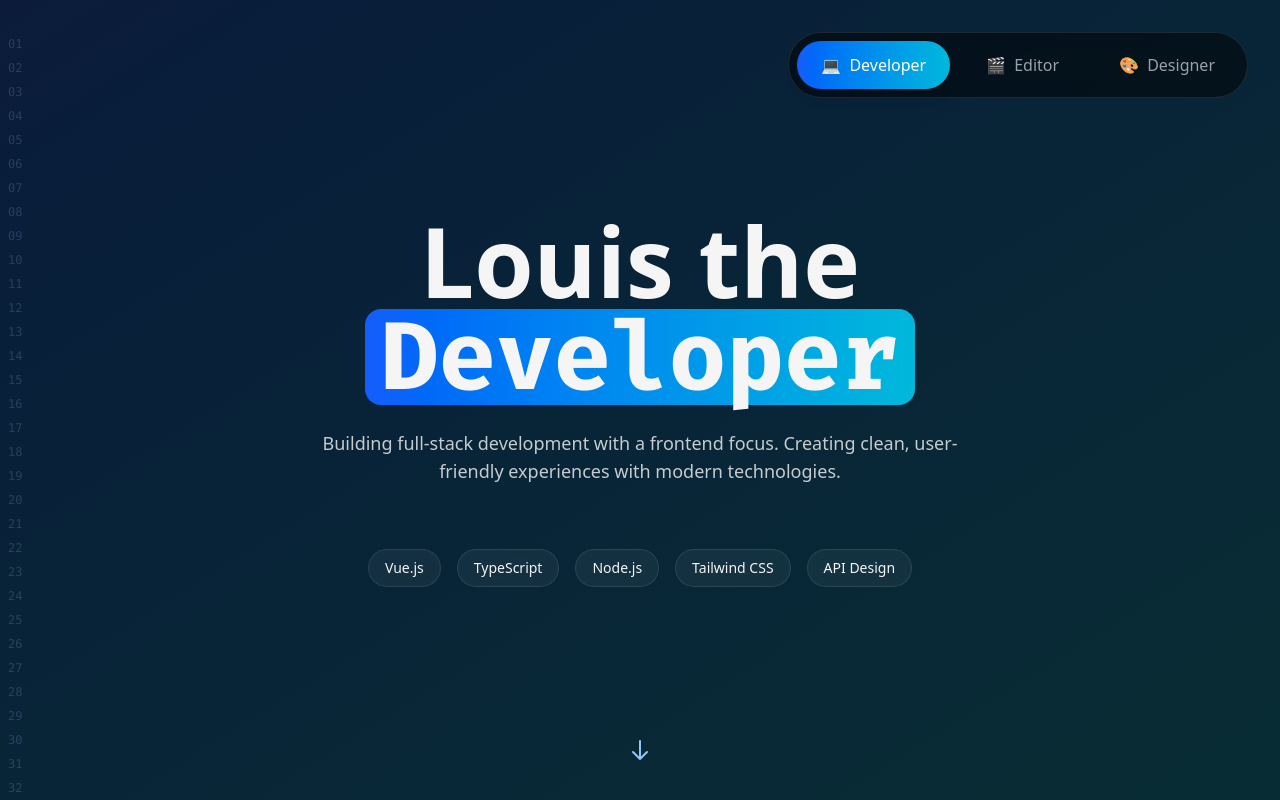
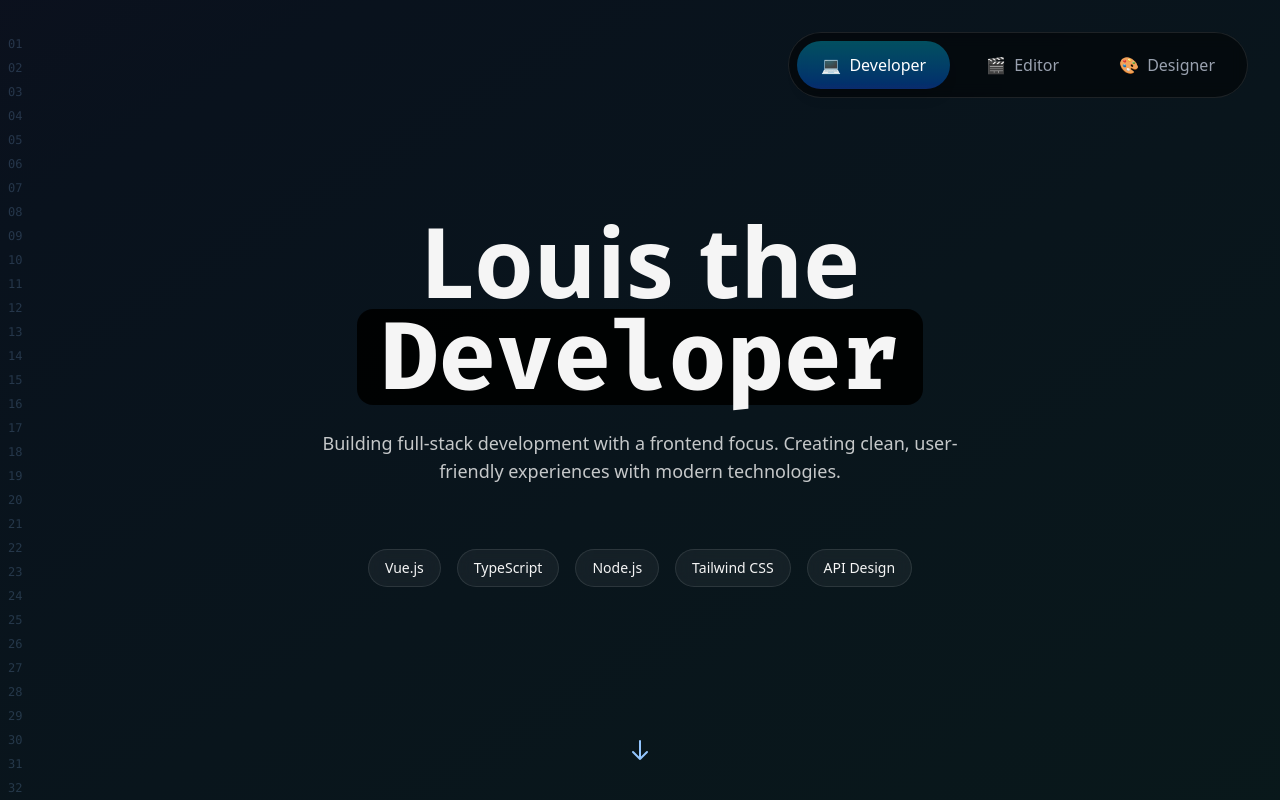
Before and after one commit to LouisLP/persona-portfolio, a Vue app: page /developer in a window 1280 px wide. Shown: the top 800 px of the page. Built offline with nearby package versions, Linux system fonts and the light colour scheme; the HTML template or start-up script is replaced by a standard one.

Commit message:
Adjusted colour subtlety

```diff
--- a/src/components/HeroSection.vue
+++ b/src/components/HeroSection.vue
@@ -12,9 +12,9 @@ const personaStore = usePersonaStore()
     class="relative flex min-h-screen items-center justify-center overflow-hidden transition-colors duration-700"
     :style="{ backgroundColor: personaStore.theme.background }"
   >
-    <!-- Animated background gradient -->
+    <!-- Background gradient -->
     <div
-      class="absolute inset-0 opacity-20" :class="[`bg-gradient-to-br ${personaStore.theme.gradient}`]"
+      class="absolute inset-0 opacity-20" :class="[`bg-linear-to-br ${personaStore.theme.gradient}`]"
     />
 
     <!-- Persona-specific overlays -->
@@ -24,26 +24,26 @@ const personaStore = usePersonaStore()
 
     <!-- Content -->
     <div class="relative z-10 mx-auto max-w-4xl px-6 text-center">
-      <!-- Persona Title with transition -->
+      <!-- Persona Title -->
       <h1
         :key="personaStore.currentPersona"
         class="mb-6 text-6xl font-bold transition-all duration-500 md:text-8xl"
         :style="{ color: personaStore.theme.text }"
       >
         Louis the
-        <div
+        <p
           :class="[
-            `bg-gradient-to-r ${personaStore.theme.gradient}`,
             {
               'font-designer': personaStore.currentPersona === 'designer',
               'font-developer': personaStore.currentPersona === 'developer',
               'font-editor': personaStore.currentPersona === 'editor',
             },
           ]"
-          class="mx-auto w-fit rounded-2xl px-4"
+          class="mx-auto w-fit rounded-2xl px-6 bg-black/90"
+          :style="{ color: personaStore.theme.text }"
         >
           {{ personaStore.personaContent.title }}
-        </div>
+        </p>
       </h1>
 
       <!-- Description -->
--- a/src/components/PersonaSwitcher.vue
+++ b/src/components/PersonaSwitcher.vue
@@ -24,7 +24,7 @@ async function switchPersona(persona: PersonaType) {
         :key="persona.type"
         class="cursor-pointer rounded-full font-medium transition-all duration-100 hover:scale-105 active:scale-95 px-3 py-2 text-sm lg:px-6 lg:py-3 lg:text-base" :class="[
           personaStore.currentPersona === persona.type
-            ? `bg-gradient-to-r ${personaStore.theme.gradient} text-white shadow-lg`
+            ? `bg-linear-to-t ${personaStore.theme.gradient} text-white shadow-lg`
             : 'text-gray-400 hover:bg-white/5 hover:text-white',
         ]"
         @click="switchPersona(persona.type)"
--- a/src/stores/persona.ts
+++ b/src/stores/persona.ts
@@ -27,7 +27,7 @@ const themes: Record<PersonaType, PersonaTheme> = {
     accent: '#fca5a5',
     background: '#1a1a1a',
     text: '#f5f5f5',
-    gradient: 'from-red-600 to-orange-500',
+    gradient: 'from-red-600/40 to-orange-500/40',
     fontFamily: 'editor',
   },
   designer: {
@@ -36,7 +36,7 @@ const themes: Record<PersonaType, PersonaTheme> = {
     accent: '#c4b5fd',
     background: '#0f0f23',
     text: '#f5f5f5',
-    gradient: 'from-purple-600 to-pink-500',
+    gradient: 'from-purple-600/40 to-pink-500/40',
     fontFamily: 'designer',
   },
   developer: {
@@ -45,7 +45,7 @@ const themes: Record<PersonaType, PersonaTheme> = {
     accent: '#93c5fd',
     background: '#0a0a0a',
     text: '#f5f5f5',
-    gradient: 'from-blue-600 to-cyan-500',
+    gradient: 'from-blue-600/40 to-cyan-500/40',
     fontFamily: 'developer',
   },
 }
```
